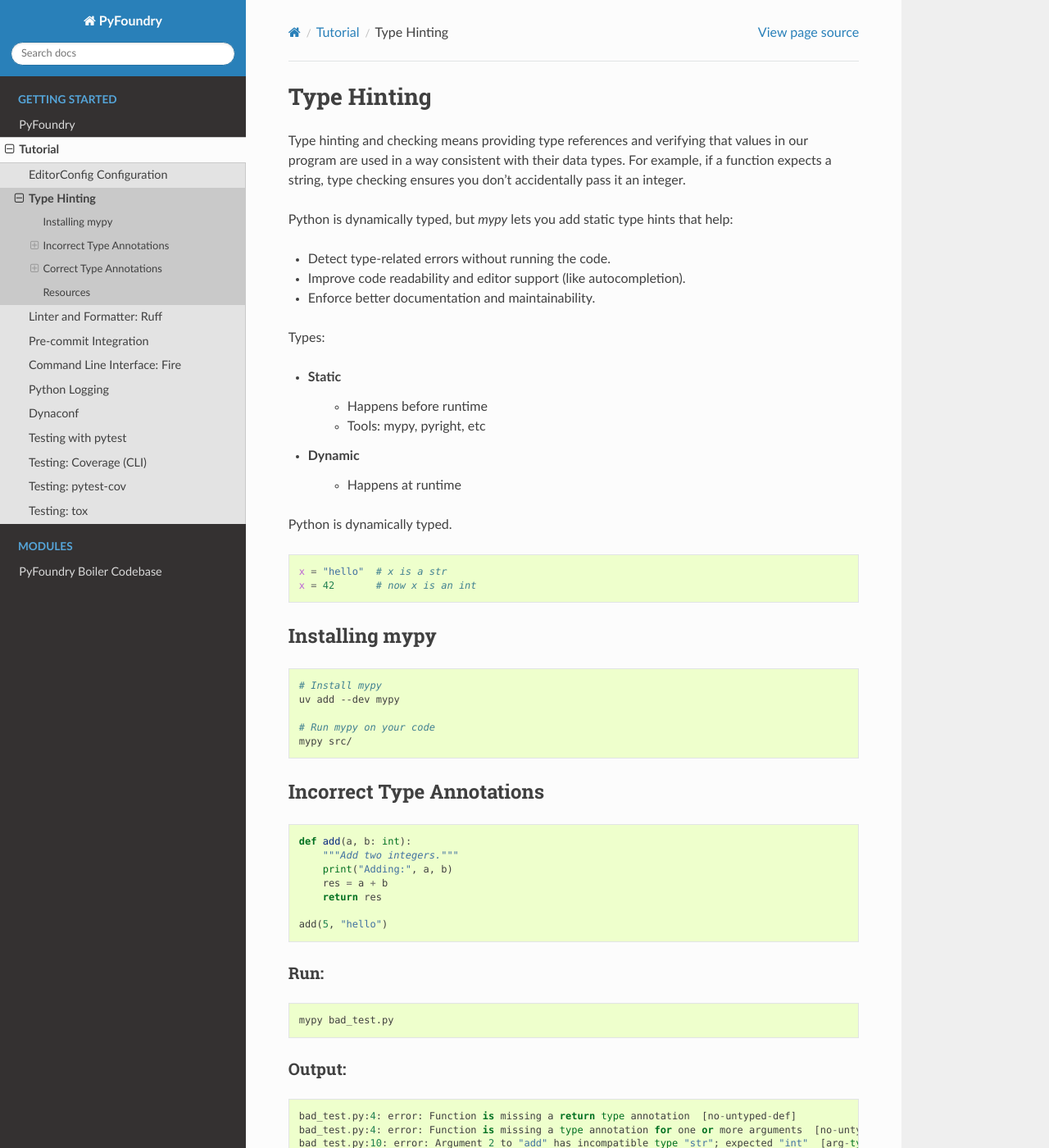
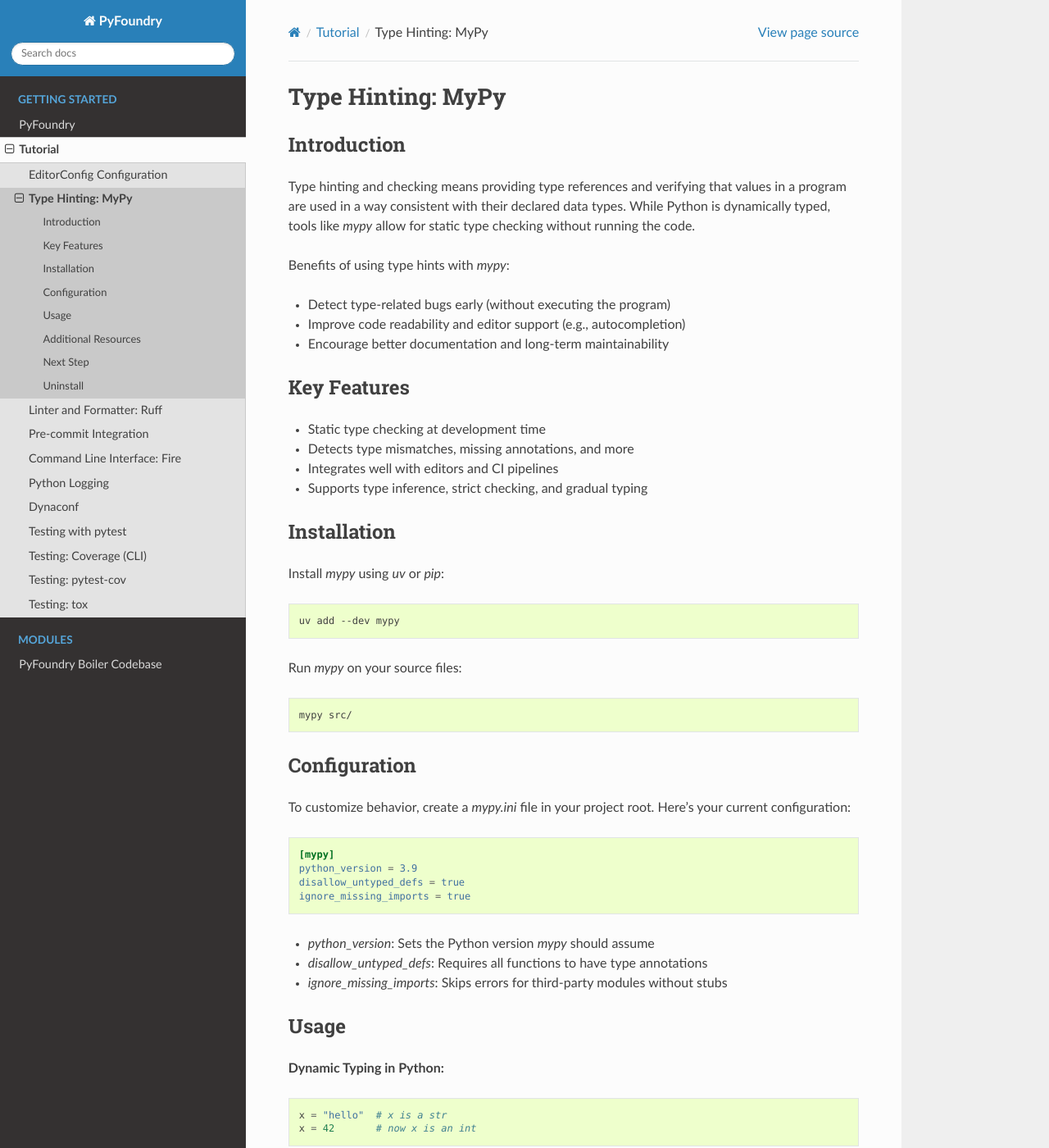
Before and after one commit to sunil-fm/FusePyStarter, a Sphinx documentation site: the page built from docs/initialization/mypy.rst, in a window 1280 px wide and 1400 px high. Shown: the whole window at 82% size. Built offline with Sphinx 7.4.7 and the Read the Docs theme 3.1.0, drawn with Linux system fonts in a browser that asks for light colours; pages that are not in the unit, such as notebooks, are missing from menus; some of the changed text lies outside the part shown.

Commit message:
docs(mypy): restructure mypy with - Introduction - Key Features - Installation - Configuration - Usage - Additional Resources - Next Step - Uninstall

```diff
--- a/docs/initialization/mypy.rst
+++ b/docs/initialization/mypy.rst
@@ -1,44 +1,73 @@
 ============
-Type Hinting
+Type Hinting: MyPy
 ============
 
-Type hinting and checking means providing type references and verifying that values in our program are used in a way consistent with their data types. For example, if a function expects a string, type checking ensures you don’t accidentally pass it an integer.
+.. meta::
+    :description: Using mypy for static type checking and enforcing type correctness in Python code.
 
-Python is dynamically typed, but `mypy` lets you add static type hints that help:
+Introduction
+------------
 
-- Detect type-related errors without running the code.
-- Improve code readability and editor support (like autocompletion).
-- Enforce better documentation and maintainability.
+Type hinting and checking means providing type references and verifying that values in a program are used in a way consistent with their declared data types. While Python is dynamically typed, tools like `mypy` allow for static type checking without running the code.
 
-Types:
+Benefits of using type hints with `mypy`:
 
-- Static
-    - Happens before runtime
-    - Tools: mypy, pyright, etc
-- Dynamic
-    - Happens at runtime
+- Detect type-related bugs early (without executing the program)
+- Improve code readability and editor support (e.g., autocompletion)
+- Encourage better documentation and long-term maintainability
 
-Python is dynamically typed.
+Key Features
+------------
+
+- Static type checking at development time
+- Detects type mismatches, missing annotations, and more
+- Integrates well with editors and CI pipelines
+- Supports type inference, strict checking, and gradual typing
+
+Installation
+------------
+
+Install `mypy` using `uv` or `pip`:
 
 .. code-block:: bash
+
+    uv add --dev mypy
+
+Run `mypy` on your source files:
+
+.. code-block:: bash
+
+    mypy src/
+
+Configuration
+-------------
+
+To customize behavior, create a `mypy.ini` file in your project root. Here's your current configuration:
+
+.. code-block:: ini
+
+    [mypy]
+    python_version = 3.9
+    disallow_untyped_defs = true
+    ignore_missing_imports = true
+
+- `python_version`: Sets the Python version `mypy` should assume
+- `disallow_untyped_defs`: Requires all functions to have type annotations
+- `ignore_missing_imports`: Skips errors for third-party modules without stubs
+
+Usage
+-----
+
+**Dynamic Typing in Python:**
+
+.. code-block:: python
 
     x = "hello"  # x is a str
     x = 42       # now x is an int
 
-Installing mypy
------------------
+Python allows this flexibility at runtime, but static checking helps avoid type bugs before deployment.
 
-.. code-block:: bash
-
-    # Install mypy
-    uv add --dev mypy
-
-    # Run mypy on your code
-    mypy src/
-
-
-Incorrect Type Annotations
-----------------------------
+**Incorrect Type Annotations**
 
 .. code-block:: python
 
@@ -51,24 +80,22 @@ Incorrect Type Annotations
     add(5, "hello")
 
 Run:
-****
+
 .. code-block:: bash
 
     mypy bad_test.py
 
+Output:
 
-Output:
-*******
-.. code-block:: python
+.. code-block:: text
 
     bad_test.py:4: error: Function is missing a return type annotation  [no-untyped-def]
     bad_test.py:4: error: Function is missing a type annotation for one or more arguments  [no-untyped-def]
     bad_test.py:10: error: Argument 2 to "add" has incompatible type "str"; expected "int"  [arg-type]
     Found 3 errors in 1 file (checked 1 source file)
 
+**Correct Type Annotations**
 
-Correct Type Annotations
-----------------------------
 Example 1:
 
 .. code-block:: python
@@ -109,18 +136,33 @@ Example 3:
     add(5, 6)
 
 Run:
-****
+
 .. code-block:: bash
 
     mypy good_test.py
 
 Output:
-*******
-.. code-block:: python
+
+.. code-block:: text
 
     Success: no issues found in 1 source file
 
-Resources
------------
+Additional Resources
+--------------------
 
-- https://mypy.readthedocs.io/en/stable/getting_started.html
+- Mypy Docs: https://mypy.readthedocs.io/en/stable/getting_started.html
+- PEP 484 – Type Hints: https://peps.python.org/pep-0484/
+
+Next Step
+---------
+
+Once type checking is in place with `mypy`, the next step is to set up **pre-commit** to automatically run tools like `ruff`, `mypy`, and formatters before each commit. This helps enforce consistency and catch issues early in your workflow.
+
+Uninstall
+---------
+
+To uninstall `mypy`:
+
+.. code-block:: bash
+
+    uv remove --dev mypy
```
